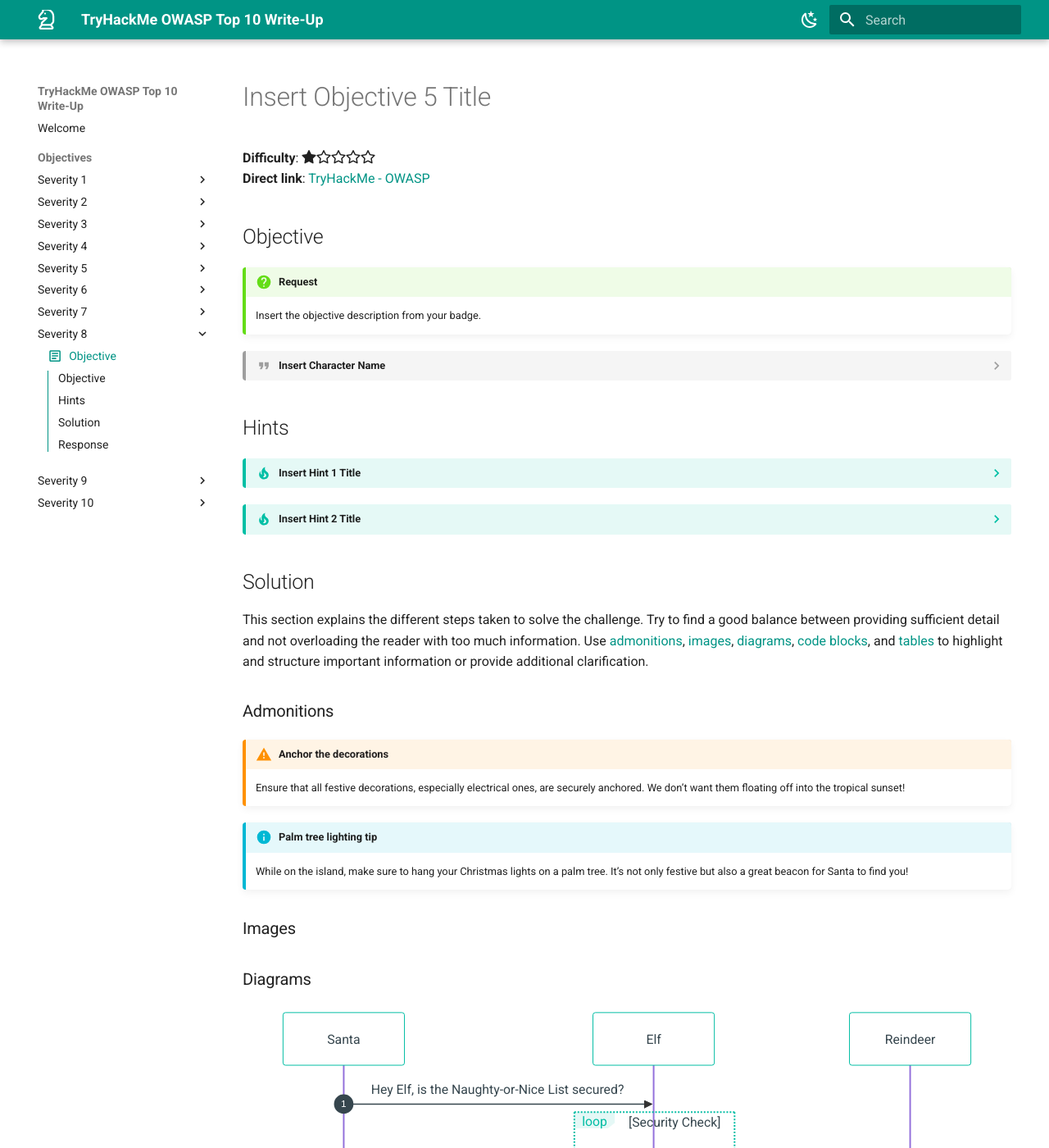
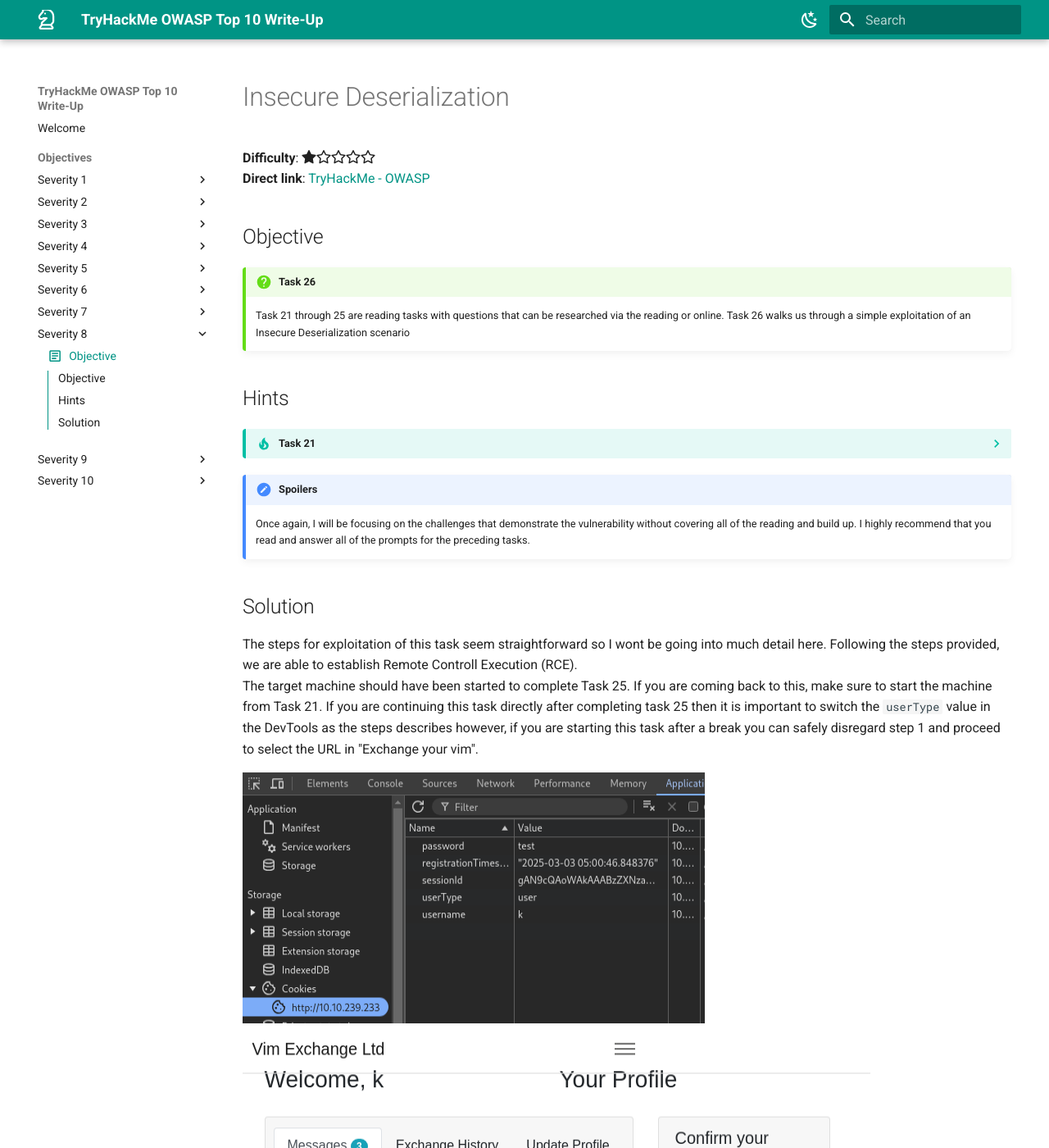
Before and after one commit to knight-scott/TryHackMe-OWASP-Top-10-WriteUp, an MkDocs documentation site: the page built from docs/objectives/o8.md, in a window 1280 px wide and 1400 px high. Shown: the whole window at 82% size. Built offline with MkDocs 1.6.1 and Material for MkDocs 9.7.7, drawn with Linux system fonts in a browser that asks for light colours; comment, search, counter and statistics services are not loaded; some of the changed text lies outside the part shown.

Commit message:
Severity 8

````diff
--- a/docs/objectives/o8.md
+++ b/docs/objectives/o8.md
@@ -2,88 +2,56 @@
 icon: material/text-box-outline
 ---
 
-# Insert Objective 5 Title
+# Insecure Deserialization
 
 **Difficulty**: :fontawesome-solid-star::fontawesome-regular-star::fontawesome-regular-star::fontawesome-regular-star::fontawesome-regular-star:<br/>
 **Direct link**: [TryHackMe - OWASP](https://tryhackme.com/room/owasptop10)
 
 ## Objective
 
-!!! question "Request"
-    Insert the objective description from your badge.
-
-??? quote "Insert Character Name"
-    Copy the first part of the conversation with Elf Name here<br/>
-    You can use `<br/>` to ensure each sentence starts on a new line.
+!!! question "Task 26"
+    Task 21 through 25 are reading tasks with questions that can be researched via the reading or online. Task 26 walks us through a simple exploitation of an Insecure Deserialization scenario
 
 ## Hints
 
-??? tip "Insert Hint 1 Title"
-    Along the way you will receive different hints. Insert them here.
+??? tip "Task 21"
+    When looking for who developed the Tomcat application, the answer is not the person's name. Find the orginization name instead.
 
-??? tip "Insert Hint 2 Title"
-    Along the way you will receive different hints. Insert them here.
+!!! note "Spoilers"
+    Once again, I will be focusing on the challenges that demonstrate the vulnerability without covering all of the reading and build up. I highly recommend that you read and answer all of the prompts for the preceding tasks.
 
 ## Solution
 
-This section explains the different steps taken to solve the challenge. Try to find a good balance between providing sufficient detail and not overloading the reader with too much information. Use [admonitions](https://squidfunk.github.io/mkdocs-material/reference/admonitions/), [images](https://squidfunk.github.io/mkdocs-material/reference/images/), [diagrams](https://squidfunk.github.io/mkdocs-material/reference/diagrams/), [code blocks](https://squidfunk.github.io/mkdocs-material/reference/code-blocks/), and [tables](https://squidfunk.github.io/mkdocs-material/reference/data-tables/) to highlight and structure important information or provide additional clarification.
+The steps for exploitation of this task seem straightforward so I wont be going into much detail here. Following the steps provided, we are able to establish Remote Controll Execution (RCE).<br/>
+The target machine should have been started to complete Task 25. If you are coming back to this, make sure to start the machine from Task 21. If you are continuing this task directly after completing task 25 then it is important to switch the `userType` value in the DevTools as the steps describes however, if you are starting this task after a break you can safely disregard step 1 and proceed to select the URL in "Exchange your vim".
 
-### Admonitions
+![logged in](../img/objectives/o8/cookie.png) ![cookie](../img/objectives/o8/profile.png)
 
-!!! warning "Anchor the decorations"
-    Ensure that all festive decorations, especially electrical ones, are securely anchored. We don’t want them floating off into the tropical sunset!
+With DevTools open to "Application", select the `vim` link and watch the `endocdedPayload` appear.
 
-!!! info "Palm tree lighting tip"
-    While on the island, make sure to hang your Christmas lights on a palm tree. It’s not only festive but also a great beacon for Santa to find you!
+![payload](../img/objectives/o8/payload.png)
+/// caption
+payload delivered
+///
 
-### Images
+Navigate to the "Feedback Form" as instructed. Scroll down on THM and download the `pickelme.py` to your working directory. Use `#!bash chmod +x pickleme.py` to make the script executable on your machine.<br/>
 
+The script needs to be edited to run properly; I used the code editor native in Kali to open the .py file and add the IP address of my attack box. Save the file and run it in your terminal. The instructions in the room refer to a GitHub repository and creating a .py file to copy the code to however this was not necessary at the time of this writing.<br/>
 
-### Diagrams
+![pickleme](../img/objectives/o8/pickle-cookie.png)
+/// caption
+Download and execute the pickleme.py file
+///
 
-```mermaid
-sequenceDiagram
-  autonumber
-  Santa->>Elf: Hey Elf, is the Naughty-or-Nice List secured?
-  loop Security Check
-      Elf->>Elf: Ensuring list is encrypted
-  end
-  Note right of Elf: Using candy-cane encryption!
-  Elf-->>Santa: Safe and sound, Santa!
-  Santa->>Reindeer: Rudolph, did you patch the sleigh's software?
-  Note left of Reindeer: Checking for reindeerOS updates...
-  Reindeer-->>Santa: All patched and glowing bright!
-```
+On your attack box, open your terminal with split screen in whatever way you are comfortable. I like to use top/bottom layout. In my top terminal, I started `netcat` with the recommended script `#!bash nc -lvnp 4444`.<br/>
 
-### Code blocks
+![netcat](../img/objectives/o8/netcat.png)
+/// caption
+netcat running on my attack box
+///
 
-```bash linenums="1" hl_lines="7" title="Countdown script (with line 7 highlighted)"
-#!/bin/bash
-echo "Christmas Holiday Countdown"
+After running `pickleme.py` copy the output and paste it into the `encryptedPayload` field of your DevTools. Refresh the page while watching the `netcat` terminal. You'll see the browser page hang and the netcat listener will give some output. This is the reverse shell that allows us remote controll access.
 
-days_until_xmas=$(($(date -d "Dec 25" +%j) - $(date +%j)))
-
-if [ $days_until_xmas -ge 0 ]; then
-  echo "Only $days_until_xmas days until Christmas!"
-else
-  echo "Christmas has passed! Hope you had a great time!"
-fi
-```
-
-### Tables
-
-| Activity             | Santa's Verdict       | Elf Comments                    |
-| :------------------- | :-------------------- | :------------------------------ |
-| Iceberg Surfing      | Risky Business        | "Lost three surfboards!"        |
-| Polar Bear Hugs      | Approach with Caution | "Fluffy but... brisk."          |
-| Snow Fort Building   | Highly Recommended    | "Elf-sized doorways only."      |
-| Aurora Light Chasing | Magical Experience    | "Better than Christmas lights!" |
-| Penguin Parade       | Absolute Must-See     | "They're oddly organized!"      |
-
-!!! success "Answer"
-    Insert the answer to the objective here.
-
-## Response
-
-!!! quote "Insert Character Name"
-    Copy the final part of the conversation.
+??? success "Find the flag"
+    Once we have a reverse shell, we can use basic linux commands to find our flag. I used `#!bash find / -name "flag.txt" 2>/dev/null` to find the location. I then read the file with `cat`.<br/>
+    ![listening](../img/objectives/o8/flag.png)
````
Also changed, not shown: docs/img/objectives/o8/cookie.png (added), docs/img/objectives/o8/flag.png (added), docs/img/objectives/o8/netcat.png (added), docs/img/objectives/o8/payload.png (added), docs/img/objectives/o8/pickle-cookie.png (added), docs/img/objectives/o8/profile.png (added).
